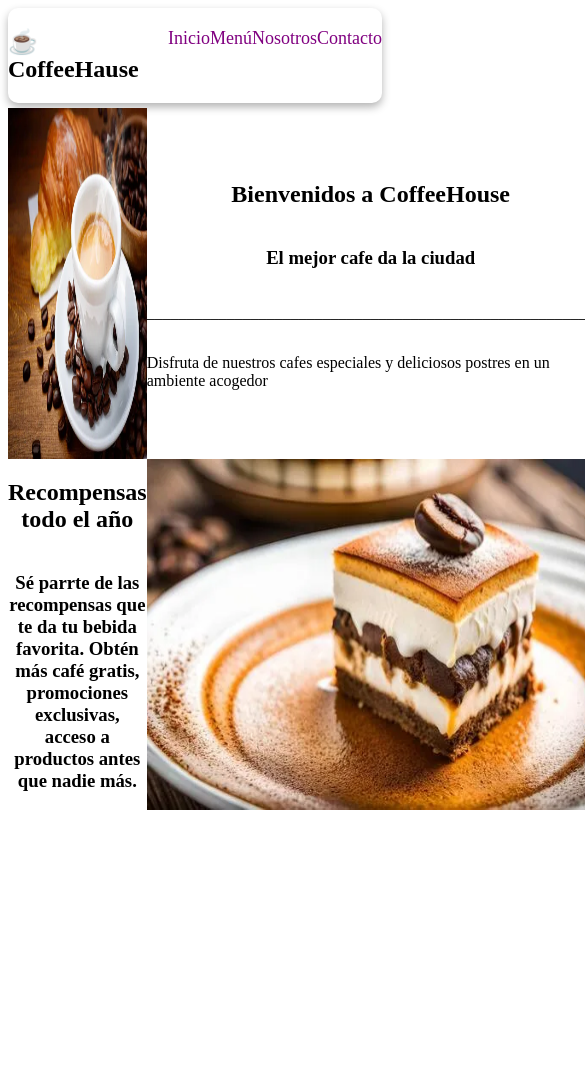
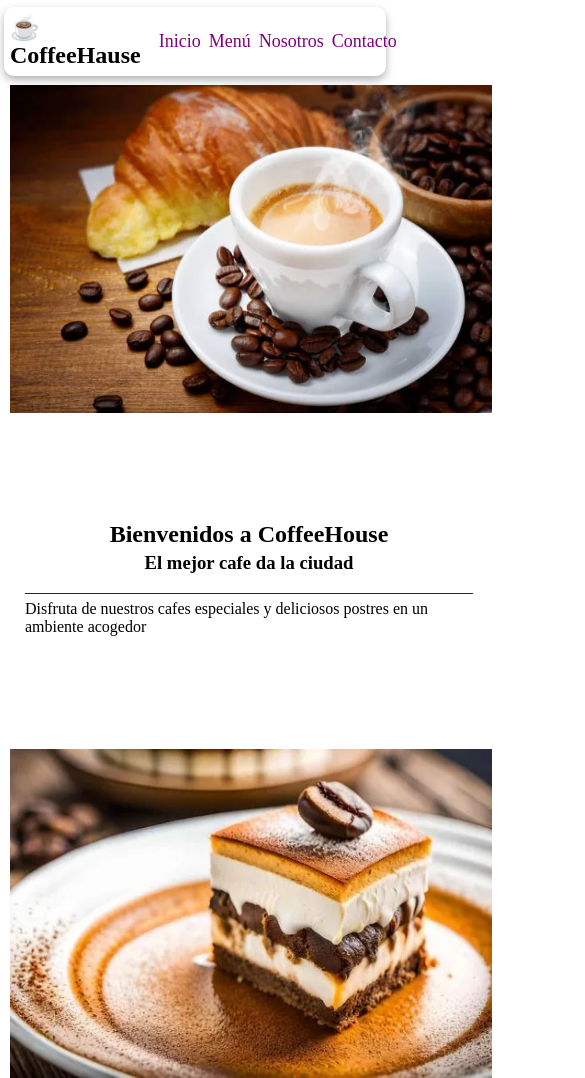
Before and after one commit to LeoMendoza26/SMTarea7, a plain HTML site: page index.html in a window 390 px wide. Shown: the top 1078 px of the page, 585 px wide, since content can reach past the window. Before the commit the page ends 844 px from the top, so only its background shows below. Drawn offline with Linux system fonts and the light colour scheme.

Commit message:
Agregué Media Queries para el uso en Tablets

```diff
--- a/index.html
+++ b/index.html
@@ -34,8 +34,8 @@
         </div>
         <div class="div13">
             <h2>Recompensas todo el año</h2>
-            <h3>Sé parrte de las recompensas que te da tu bebida favorita.
-            Obtén más café gratis, promociones exclusivas, acceso a productos antes que nadie más. </h3>
+            <p>Sé parrte de las recompensas que te da tu bebida favorita.
+            Obtén más café gratis, promociones exclusivas, acceso a productos antes que nadie más. </p>
         </div>
         <div class="div14">
             <img src="./pastel.webp" alt="Imágen de una rebanada de pastel">
@@ -44,9 +44,3 @@
 
 </body>
 </html>
-
-
-    <!-- <a href="#home">Inicio</a>
-    <a href="#meno">Menú</a>
-    <a href="#about">Nosotros</a>
-    <a href="#Contac">Contacto</a> -->
--- a/style.css
+++ b/style.css
@@ -1,3 +1,8 @@
+*{
+    margin: 2px;
+    box-sizing: border-box;
+}
+
 .parent {
     display: grid;
     grid-template-columns: repeat(2, 1fr);
@@ -13,6 +18,12 @@
     padding: 0px;
     box-shadow: 0 4px 8px rgba(0, 0, 0, 0.3);
     margin: 5px 0px 5px 0px;
+}
+
+.div1 {
+     display: flex;
+    justify-content: flex-start;
+    align-items: center;
 }
 
 .div2 {
@@ -60,6 +71,7 @@ img {
     flex-direction: column ;
     justify-content: center;
     align-items: center;
+    padding: 15px;
 }
 
 .div13 {
@@ -68,4 +80,18 @@ img {
     justify-content: center;
     align-items: center;
     text-align: center;
+    padding: 15px;
 }
+
+@media (max-width: 1024px) {
+
+  .parent2 {
+    grid-template-columns: 1fr;
+  }
+
+  .div11 { order: 1; }
+  .div12 { order: 2; }
+  .div14 { order: 3; }
+  .div13 { order: 4; }
+
+}
```
